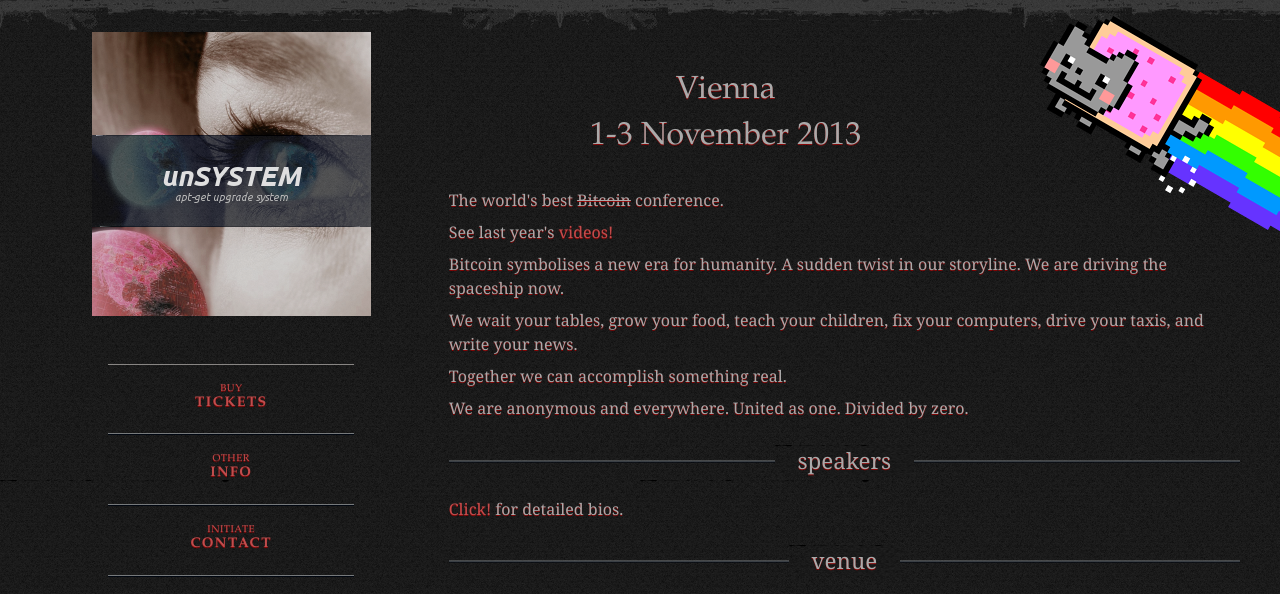
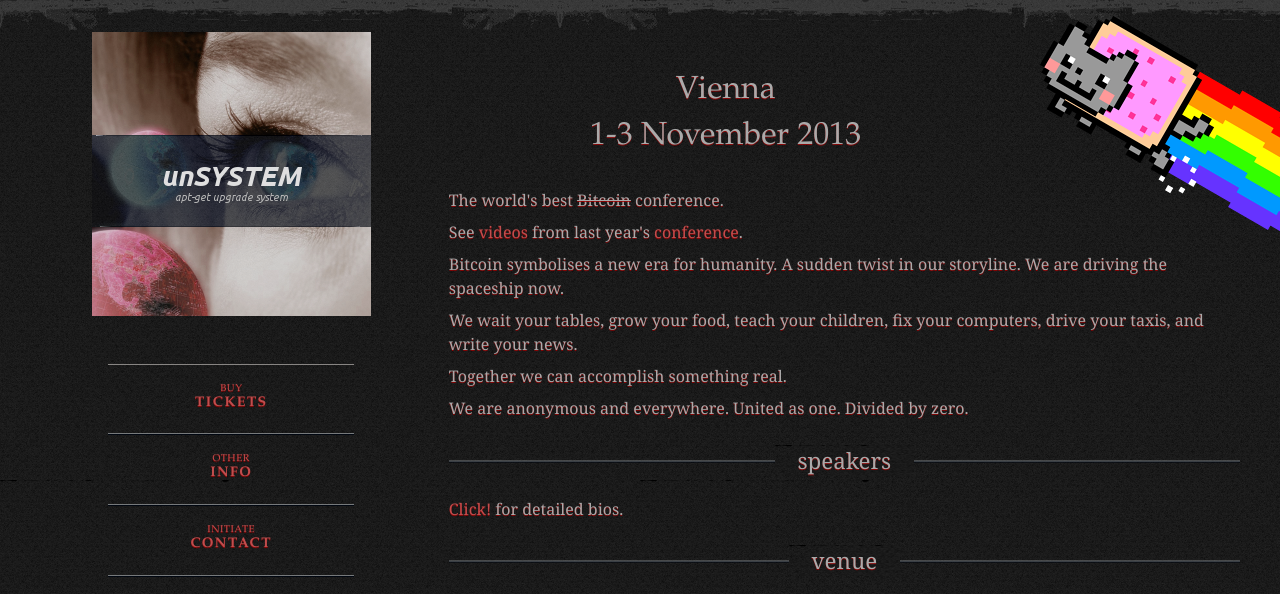
Before and after one commit to genjix/unsystematic-borg, a Django app: template unsystem/templates/home.html in a window 1280 px wide. Shown: the top 594 px of the page. Run offline with Django 3.2, Linux system fonts and the light colour scheme; the template is opened without the code that fills it, so the values that code supplies are empty.

Commit message:
link to vice magazine article.

```diff
--- a/unsystem/templates/base.html
+++ b/unsystem/templates/base.html
@@ -378,7 +378,8 @@ input[type=submit]:hover {
 
                 {% block intro %}
                     <p>The world's best <del>Bitcoin</del> conference.</p>
-                    <p>See last year's <a href="http://bitcoin2012.com/">videos!</a></p>
+                    <p>See <a href="http://bitcoin2012.com/">videos</a> from
+                    last year's <a href="http://www.vice.com/en_uk/read/printable-guns-grey-matters-and-masked-hackers">conference</a>.</p>
                     <p>Bitcoin symbolises a new era for humanity.
                     A sudden twist in our storyline. We are driving the spaceship now.</p>
                     <p>We wait your tables, grow your food, teach your children,
```
